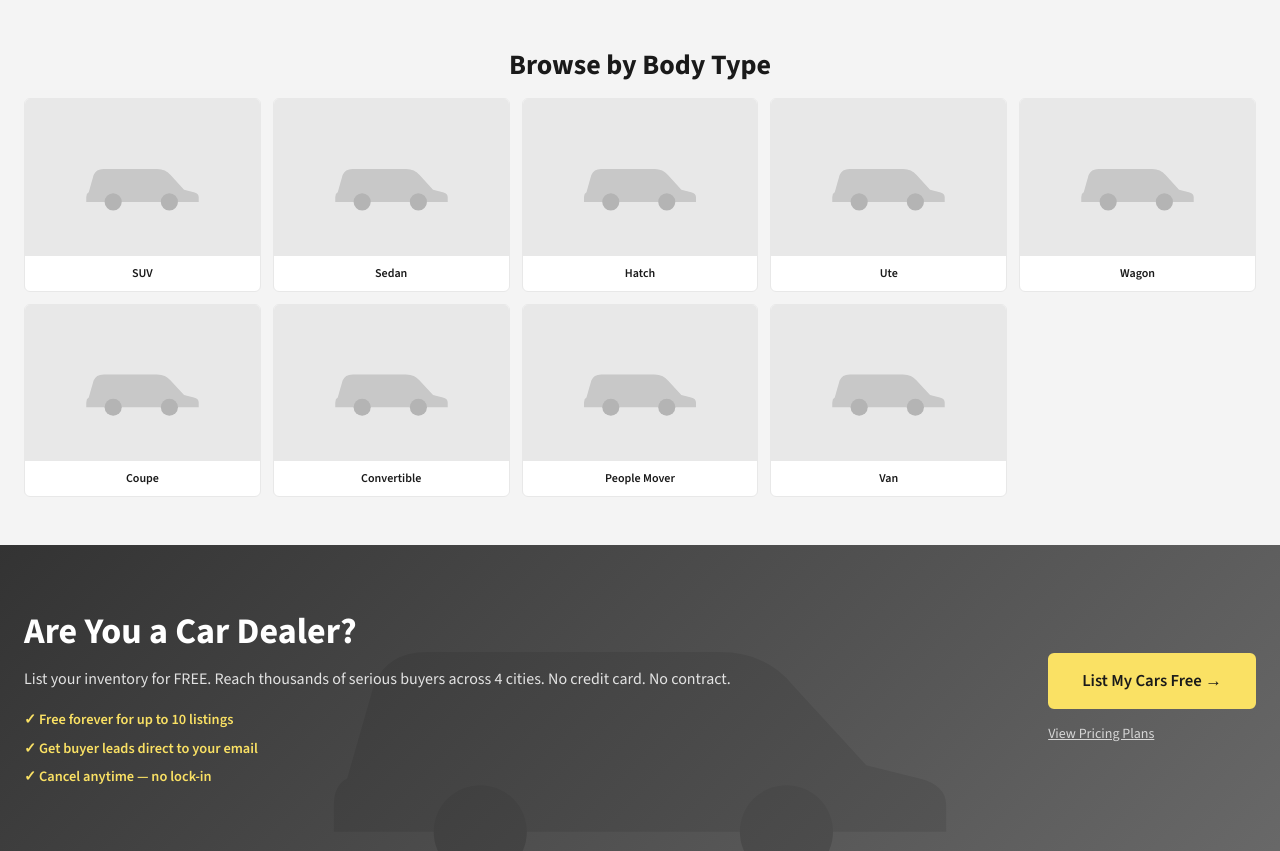
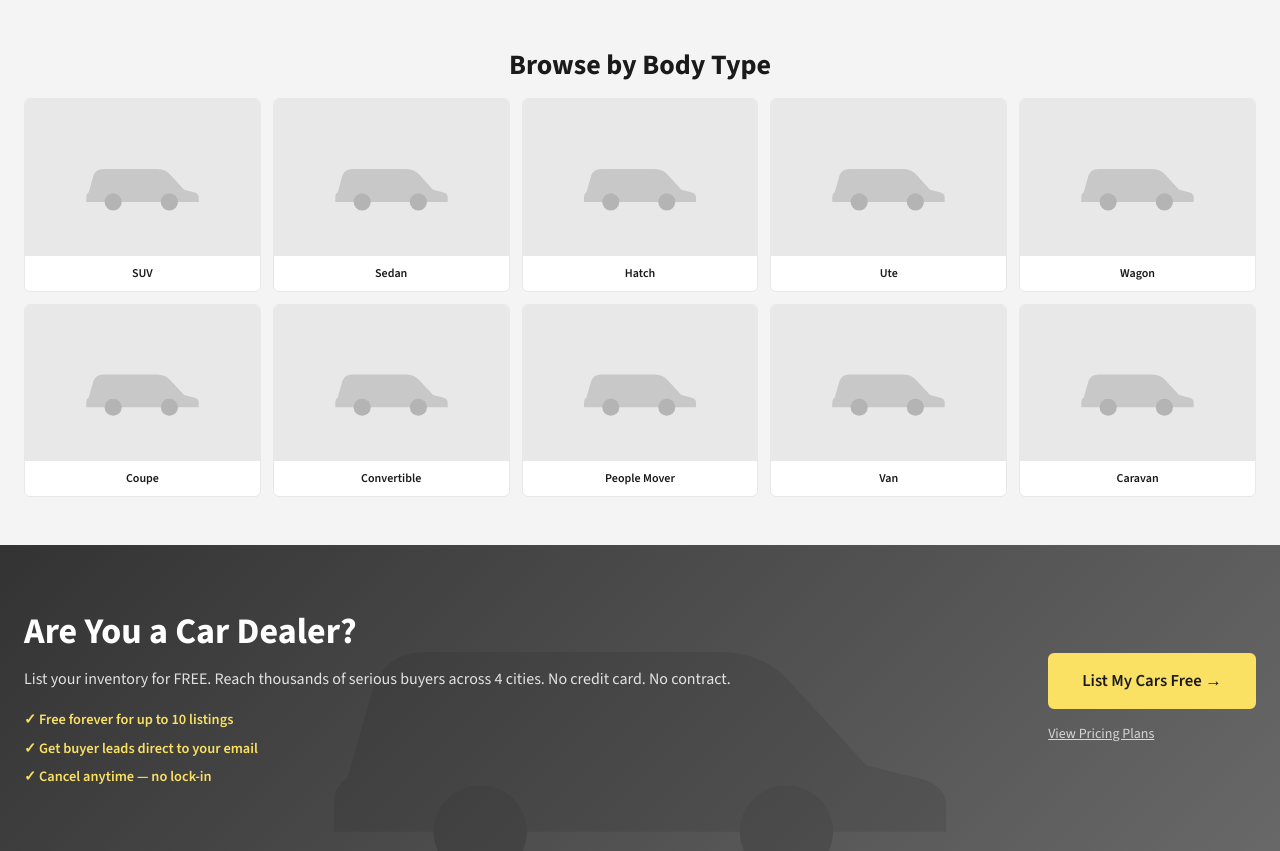
Before and after one commit to ropkiplagat/imanicars-theme, a WordPress theme: template front-page.php in a window 1280 px wide. Shown: the part 2064-2915 px from the top of the page. Run offline with PHP 8.4 and a stand-in for WordPress, Linux system fonts and the light colour scheme; the site name, menu and one post (Sample post) are stand-ins, and other content is empty.

Commit message:
Add Caravan to the body-type grid
The portal is being shown to dealerships as proof it handles every body
type, so a missing category reads as a missing capability. Caravan had no
tile at all.

The seed value is left empty because it is now ignored: tiles resolve to a
real vehicle of that type, or to the bundled placeholder when none is
listed yet.

Co-Authored-By: Claude Opus 5 (1M context) <noreply@anthropic.com>
Claude-Session: https://claude.ai/code/session_01J8rvYzm1iEEDRJsnrkAsXk

```diff
--- a/front-page.php
+++ b/front-page.php
@@ -272,6 +272,7 @@ get_header();
           [ 'slug' => 'Convertible', 'label' => 'Convertible', 'seed' => '1601049861-adf3849d0e53' ],
           [ 'slug' => 'People Mover','label' => 'People Mover','seed' => '1633956100-a84cc7791db1' ],
           [ 'slug' => 'Van',         'label' => 'Van',         'seed' => '1599007229-c10a0d14d1d3' ],
+          [ 'slug' => 'Caravan',     'label' => 'Caravan',     'seed' => '' ],
       ];
       foreach ( $types_data as $type ) :
       ?>
```
